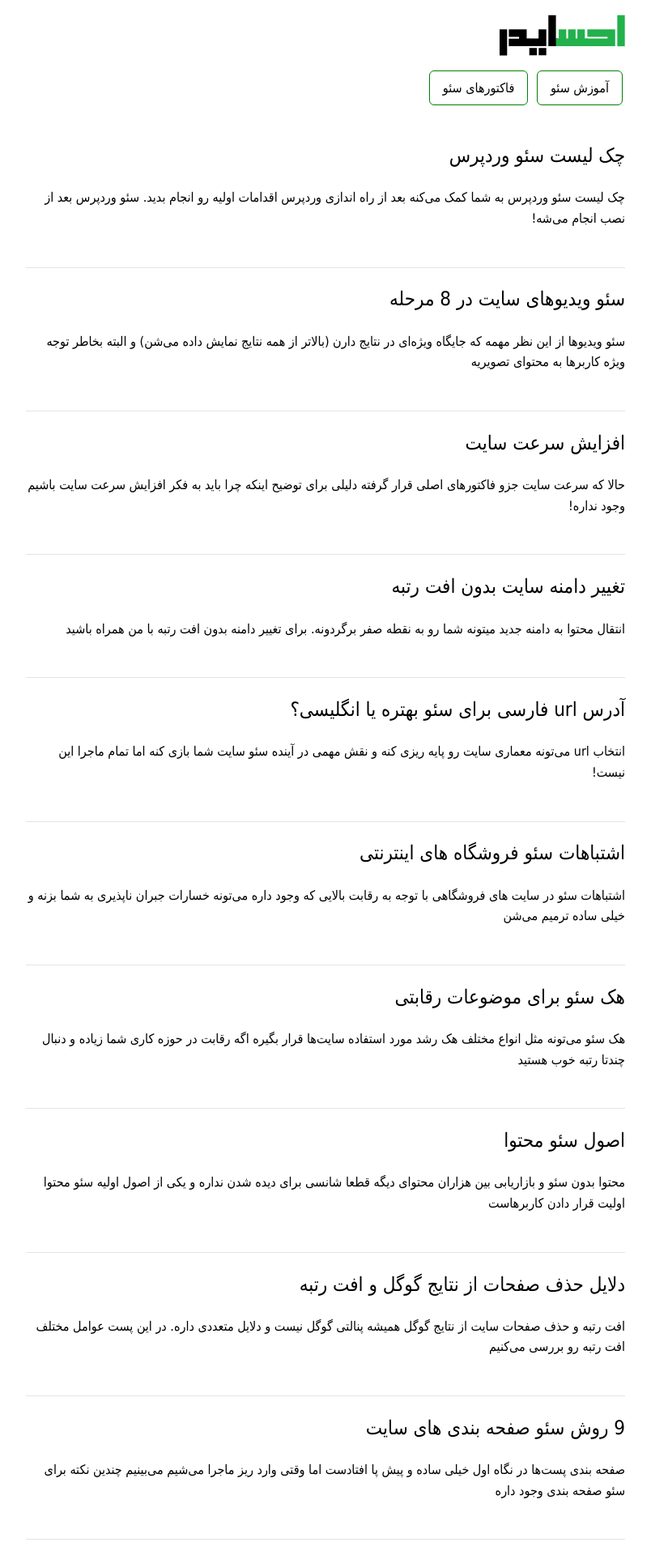
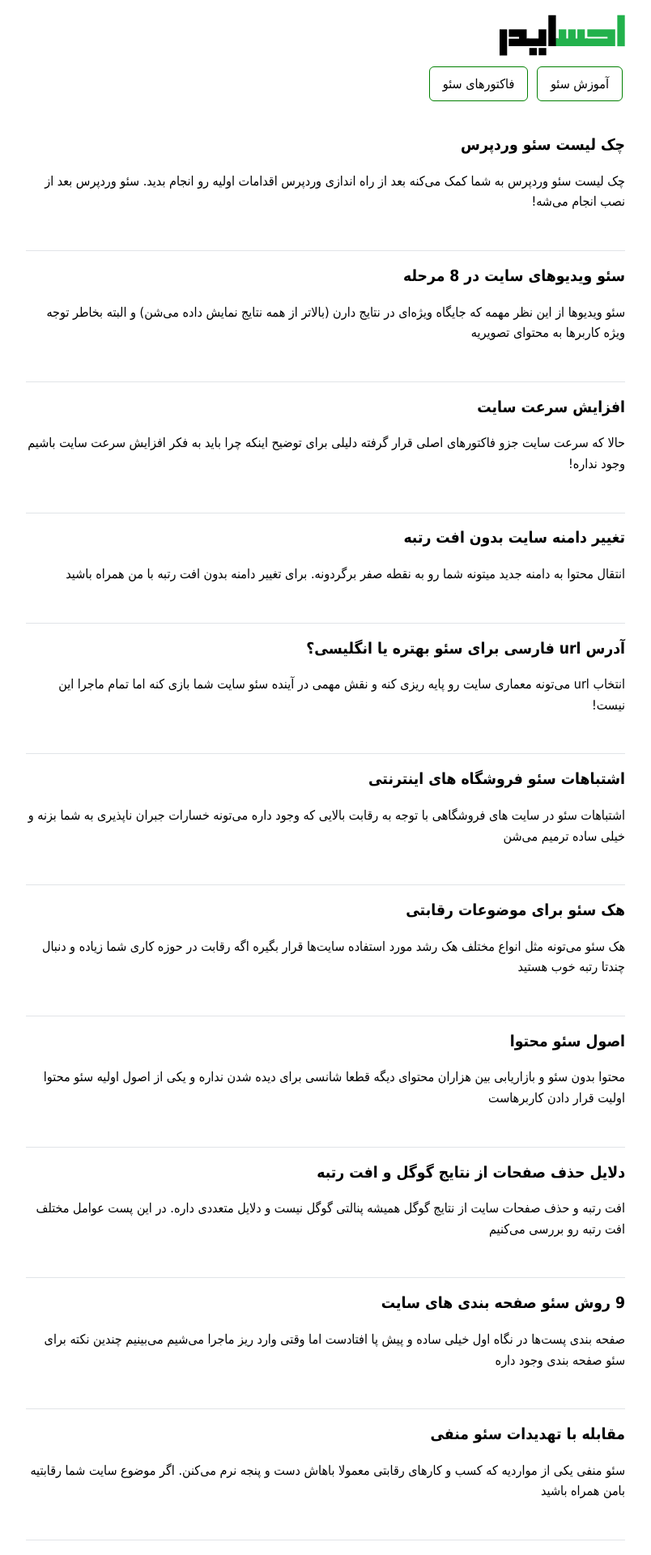
Before and after one commit to darkblog/darkblog.github.io, a Jekyll site: the page built from index.html, in a window 1280 px wide. Shown: the top 1920 px of the page at 81% size, without its empty margins (238-1042 px from the left). Built offline with Jekyll 4.4.1, drawn with Linux system fonts in a browser that asks for light colours.

Commit message:
Update index.html

```diff
--- a/_layouts/index.html
+++ b/_layouts/index.html
@@ -6,7 +6,7 @@
 <title>{% if page.title %}{{ page.title }}{% else %}{{ site.name }}{% endif %}</title>
 <meta name="description" content="{% if page.excerpt %}{{ page.excerpt | strip_html | strip_newlines | truncate: 160 }}{% else %}{{ site.description }}{% endif %}">
 <link rel="canonical" href="{{ page.url | replace:'index.html','' | prepend: site.baseurl | prepend: site.url }}">
-<style>body{font:100%/1.6 Tahoma}.container{margin:16px auto;padding:0 10px;max-width:740px}h1,h2,h3,h4,h5,h6{font-size:x-large;font-weight:400}p{margin:15px 0}a{color:black;text-decoration:none}ul{list-style-type:square}img{max-width:100%}video{max-width:100%}svg{max-width:100%}nav{margin-top:-15px;padding-bottom:20px}.post{padding-bottom:2em;border-bottom:1px solid #e1e4e8}blockquote{margin:1.8em 0.8em;padding:0.1em 1em;font-style:italic;direction:rtl;border-left:none;border-right:4px solid green}.center{display:block;margin:auto;text-align:center}pre{direction:ltr;border:1px solid green;border-radius:6px;padding:8px;overflow-x:auto}.button{border:1px solid green;padding:8px 16px;display:inline-block;margin:3px;border-radius:6px}hr{border: 1px solid green}</style>
+<style>body{font:100%/1.6 Tahoma}.container{margin:16px auto;padding:0 10px;max-width:740px}h1,h2,h3,h4,h5,h6{font-size:larger}p{margin:15px 0}a{color:black;text-decoration:none}ul{list-style-type:square}img{max-width:100%}video{max-width:100%}svg{max-width:100%}nav{margin-top:-15px;padding-bottom:20px}.post{padding-bottom:2em;border-bottom:1px solid #e1e4e8}blockquote{margin:1.8em 0.8em;padding:0.1em 1em;font-style:italic;direction:rtl;border-left:none;border-right:4px solid green}.center{display:block;margin:auto;text-align:center}pre{direction:ltr;border:1px solid green;border-radius:6px;padding:8px;overflow-x:auto}.button{border:1px solid green;padding:8px 16px;display:inline-block;margin:3px;border-radius:6px}hr{border: 1px solid green}</style>
 </head>
 <body>
 <header class="container">
```
